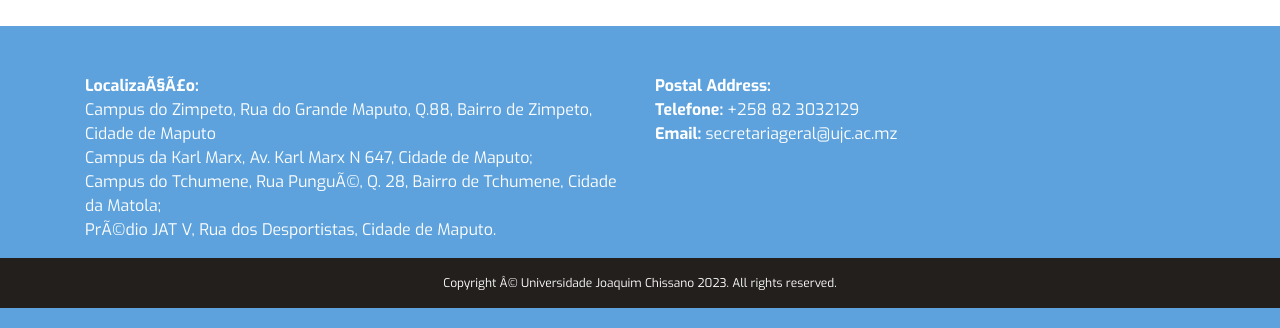
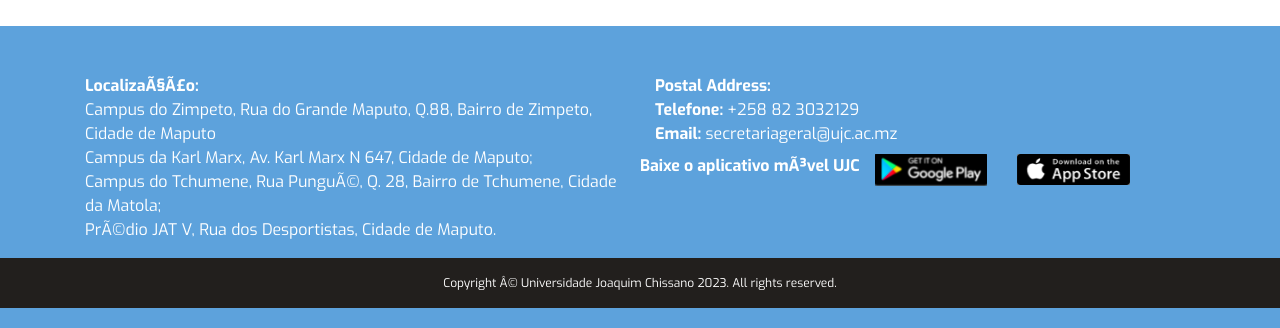
Before and after one commit to SamuelMaculuve/ujc_template, a plain HTML site: page index.html in a window 1280 px wide. Shown: the part 7176-7504 px from the top of the page. Drawn offline with nearby package versions, Linux system fonts and the light colour scheme; a script that the page names is missing; files whose address does not match are found by name.

Commit message:
Baixe o aplicativo móvel UP

```diff
--- a/index.html
+++ b/index.html
@@ -499,6 +499,16 @@
                           <span class="text-color"><b>Email:</b> secretariageral@ujc.ac.mz</span><br>
 
                       </p>
+                      <section id="social_menu" class="row pt-2">
+                          <p><strong style="color: #ffffff;">Baixe o aplicativo móvel UJC</strong></p>
+                          <div class="col-3">
+                              <a href="https://play.google.com/store/apps/details?id=za.ac.up.m" target="_blank"><img src="assets/images/google-play-badge.png" height="60" alt=""></a>
+                          </div>
+                          <div class="col-3">
+                              <a href="https://apps.apple.com/za/app/up-mobile-app/id1467791140" target="_blank"><img src="assets/images/apple-store-badge.png" width="140" height="40" alt=""></a>
+                          </div>
+                          <div class="col-6"></div>
+                      </section>
                   </div>
 
                </div>
```
Also changed, not shown: assets/images/apple-store-badge.png (added), assets/images/google-play-badge.png (added).
